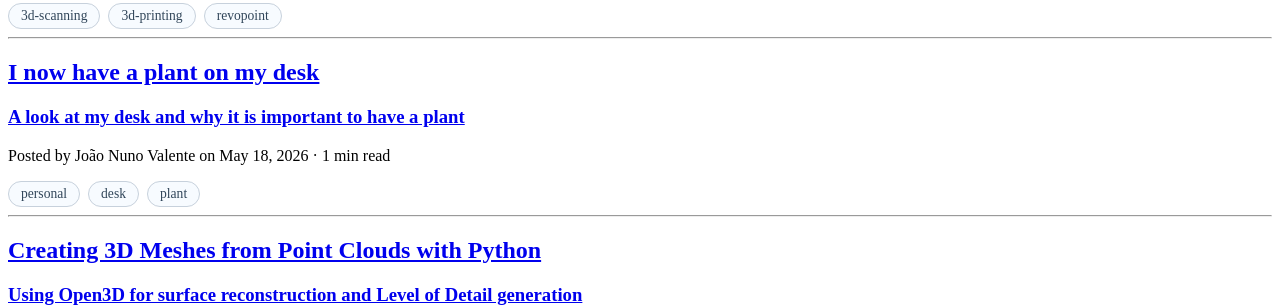
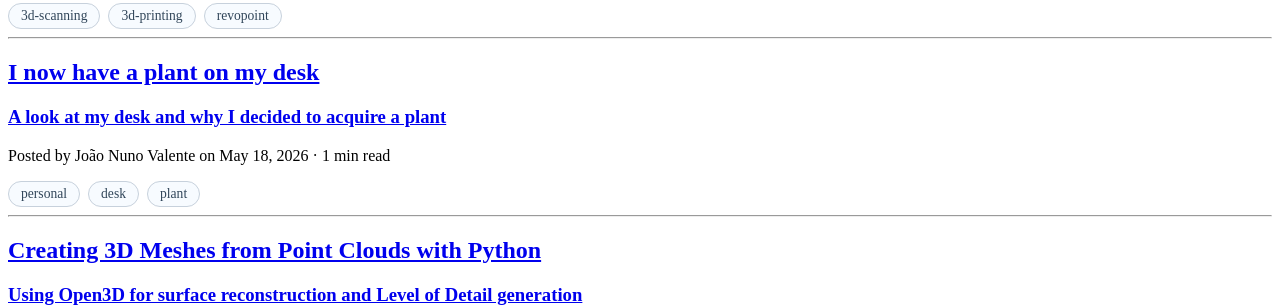
Before and after one commit to joaonunovalente/phd-website, a Jekyll site: the page built from posts/index.html, in a window 1280 px wide. Shown: the part 693-1000 px from the top of the page. Built offline with Jekyll 4.4.1, drawn with Linux system fonts in a browser that asks for light colours; nearby versions of some CDN libraries; the list of posts is cut into pages by our own code.

Commit message:
Post #7 | Update subtitle

```diff
--- a/_posts/2026-05-18-I-now-have-a-plant-on-my-desk.md
+++ b/_posts/2026-05-18-I-now-have-a-plant-on-my-desk.md
@@ -1,7 +1,7 @@
 ---
 layout: post
 title: "I now have a plant on my desk"
-subtitle: "A look at my desk and why it is important to have a plant"
+subtitle: "A look at my desk and why I decided to acquire a plant"
 date: 2026-05-18
 background: /img/posts/01.jpg
 tags:
```
